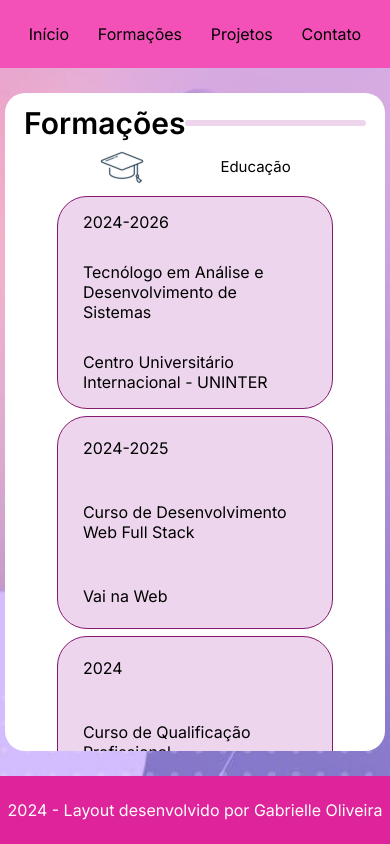
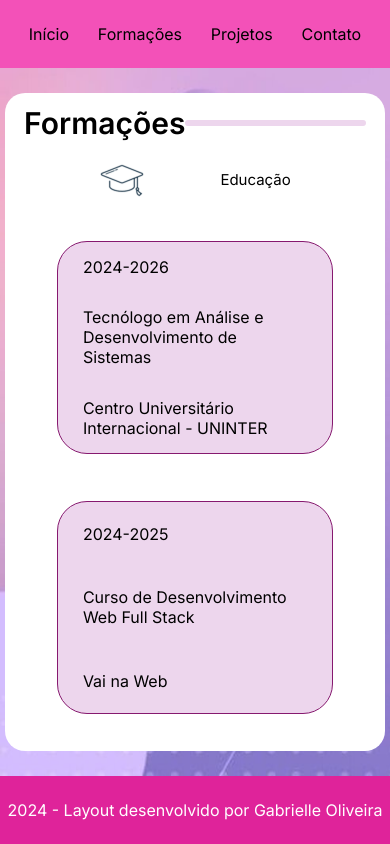
Before and after one commit to GabyysBrito/portfolio-Gabrielle-Oliveira, a React (Vite) app: page /Formacoes in a window 390 px wide. Built offline with nearby package versions, Linux system fonts and the light colour scheme.

Commit message:
Alinhando a altura do arquivo Formacoes

```diff
--- a/src/pages/formacoes/formacoes.module.scss
+++ b/src/pages/formacoes/formacoes.module.scss
@@ -67,7 +67,7 @@
         flex-wrap: wrap;
         align-items: center;
         justify-content: space-around;
-        height: 70vh;
+        height: 30rem;
 
         .borda{
             border: solid 0.9px rgb(134, 25, 111);
@@ -123,7 +123,7 @@
             .formacoes{
                 .titulos{
                     width: 100%;
-                    height: 6vh;
+                    height: 9vh;
 
                     .especificacao{
                         width: 100%;
@@ -138,7 +138,7 @@
                 .secaoFormacoes{
                     flex-wrap: nowrap;
                     flex-direction: column;
-                    height: 55rem;
+                    height: 65rem;
 
                     .borda{
                         width: 80%;
@@ -150,7 +150,7 @@
                 .secaoFormacoes2{
                     flex-wrap: nowrap;
                     flex-direction: column;
-                    height: 70rem;
+                    height: 75rem;
 
                     .borda{
                         width: 80%;
```
